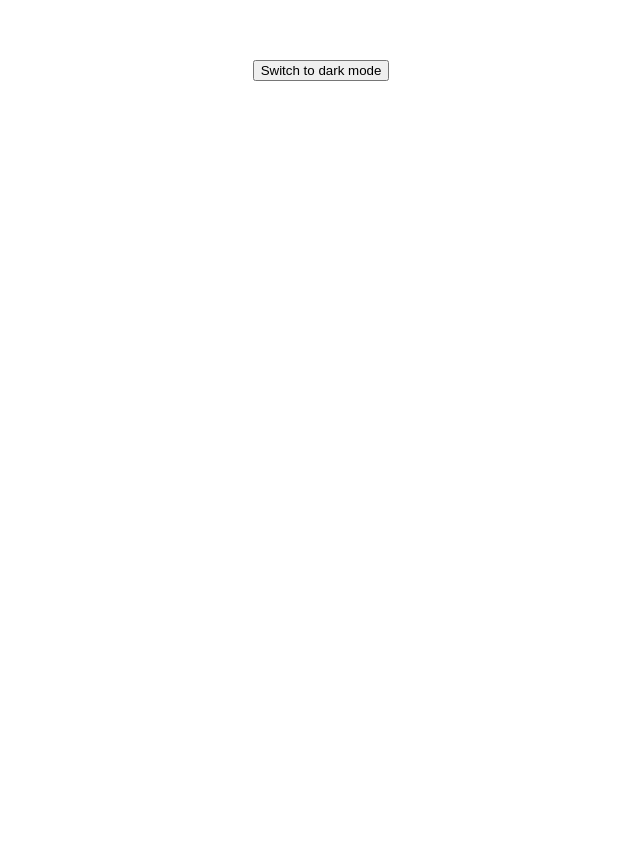
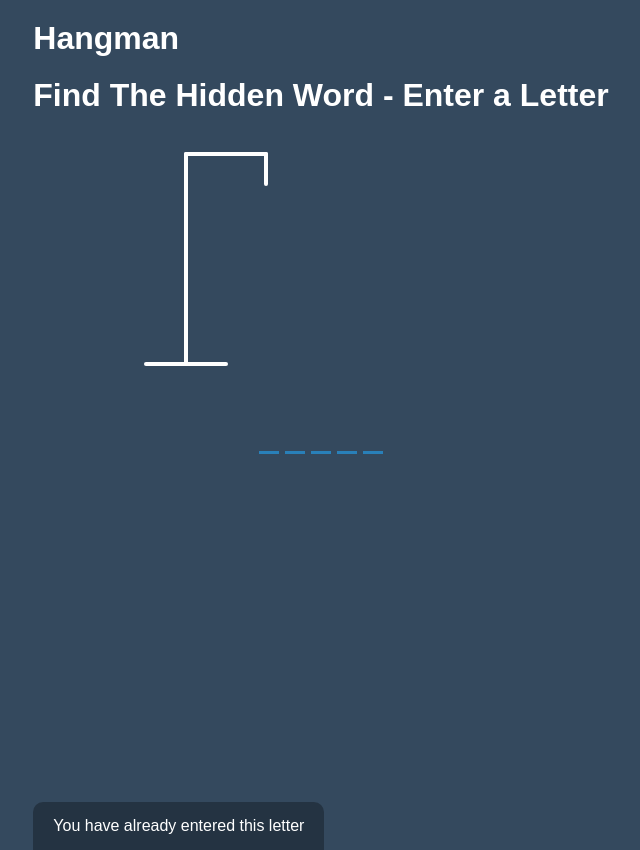
Before and after one commit to shuvo-sutradhar/vue-3, a Vue app: page / in a window 1280 px wide. Shown: the whole page, without its empty margins (319-959 px from the left). Before the commit the page ends 800 px from the top, so only its background shows below. Built offline with nearby package versions, Linux system fonts and the light colour scheme.

Commit message:
1st commit

```diff
--- a/src/App.vue
+++ b/src/App.vue
@@ -1,28 +1,73 @@
 <template>
-  <SettingsProvider>
-    <ThemeButton />
-  </SettingsProvider>
+  <Header />
+  <div class="game-container">
+    <Figure :wrong-count="wrongLetters.length" />
+    <WrongLetters :wrong-letters="wrongLetters" />
+    <Word :letters="letters" :correct-letters="correctLetters" />
+  </div>
+  <Popup :status="status" :word="word" @reset="reset" />
+  <Notification :show="notification" />
 </template>
 
 <script>
-
-  import SettingsProvider from './SettingsProvider.vue'
-  import ThemeButton from './ThemeButton.vue'
-
-  export default {
-    name: 'App',
-    components: { SettingsProvider, ThemeButton }
+import { computed, ref } from 'vue'
+import './assets/style.css'
+import Header from './components/Header'
+import Figure from './components/Figure'
+import WrongLetters from './components/WrongLetters'
+import Word from './components/Word'
+import Popup from './components/Popup'
+import Notification from './components/Notification'
+import onKeydown from './assets/onKeydown'
+const words = ['programming', 'vuejs', 'composition']
+const randomWord = () => words[Math.floor(Math.random() * words.length)]
+export default {
+  components: { Header, Figure, Word, WrongLetters, Popup, Notification },
+  setup() {
+    const word = ref(randomWord())
+    const guessedLetters = ref([])
+    const letters = computed(() => word.value.split(''))
+    const wrongLetters = computed(() =>
+      guessedLetters.value.filter(l => !letters.value.includes(l))
+    )
+    const correctLetters = computed(() =>
+      guessedLetters.value.filter(l => letters.value.includes(l))
+    )
+    const status = computed(() => {
+      if (wrongLetters.value.length === 6) return 'lose'
+      if (letters.value.every(l => correctLetters.value.includes(l)))
+        return 'win'
+      return ''
+    })
+    const reset = () => {
+      guessedLetters.value = []
+      word.value = randomWord()
+    }
+    const notification = ref(false)
+    const showNotification = () => {
+      notification.value = true
+      setTimeout(() => (notification.value = false), 2000)
+    }
+    onKeydown(event => {
+      const letter = event.key.toLowerCase()
+      if (event.keyCode < 65 || event.keyCode > 90) return
+      if (status.value) return
+      if (guessedLetters.value.includes(letter)) {
+        showNotification()
+        return
+      }
+      guessedLetters.value.push(letter)
+    })
+    return {
+      letters,
+      word,
+      wrongLetters,
+      correctLetters,
+      guessedLetters,
+      notification,
+      status,
+      reset
+    }
   }
-
+}
 </script>
-
-<style>
-#app {
-  font-family: Avenir, Helvetica, Arial, sans-serif;
-  -webkit-font-smoothing: antialiased;
-  -moz-osx-font-smoothing: grayscale;
-  text-align: center;
-  color: #2c3e50;
-  margin-top: 60px;
-}
-</style>
--- a/src/SettingsProvider.vue
+++ /dev/null
@@ -1,35 +0,0 @@
-<template>
-	<ThemeButton />
-</template>
-
-
-<script>
-	import {  provide, reactive, watch } from 'vue'
-	import ThemeButton from './ThemeButton.vue'
-
-	export default {
-		//"no-mixed-spaces-and-tabs": 0,
-		components: {
-		    ThemeButton
-		  },
-		setup() {
-
-
-			const settings = reactive({
-				theme: 'light'
-			})
-
-			//The provide API is a function we use to define the data we want to be passed down to a child component.
-			provide('settings', settings);
-
-			watch(settings, settings => {
-				console.log(`SettingsProvider: theme has been switched to ${settings.theme} mode.`)
-			})
-
-		}
-	}
-</script>
-
-<style scoped>
-
-</style>
--- a/src/ThemeButton.vue
+++ /dev/null
@@ -1,35 +0,0 @@
-
-
-<template>
-	<button :class="{ 'dark-mode' : settings.theme === 'dark' }" @click="toggleMode">
-		Switch to {{ oppsiteTheme }} mode
-	</button>
-</template>
-
-
-<script>
-
-	import { inject, computed } from 'vue'
-	export default {
-		setup() {
-			const settings = inject('settings')
-
-			const oppsiteTheme = computed(() =>
-				settings.theme === 'dark' ? 'light' : 'dark'
-			)
-
-			const toggleMode = () => {
-				settings.theme = oppsiteTheme.value
-			}
-			return { settings, oppsiteTheme, toggleMode }
-		}
-	}
-</script>
-
-
-<style scoped>
-.dark-mode {
-	color: white;
-	background-color: black;
-}
-</style>
--- /dev/null
+++ b/src/assets/onKeydown.js
@@ -0,0 +1,11 @@
+import { onMounted, onUnmounted } from 'vue'
+
+export default function onKeyDown(handler) {
+  onMounted(() => {
+    window.addEventListener('keydown', handler)
+  })
+
+  onUnmounted(() => {
+    window.removeEventListener('keydown', handler)
+  })
+}
--- /dev/null
+++ b/src/assets/style.css
@@ -0,0 +1,130 @@
+* {
+  box-sizing: border-box;
+}
+
+body {
+  background-color: #34495e;
+  color: #fff;
+  font-family: Arial, Helvetica, sans-serif;
+  display: flex;
+  flex-direction: column;
+  align-items: center;
+  height: 80vh;
+  margin: 0;
+  overflow: hidden;
+}
+
+h1 {
+  margin: 20px 0 0;
+}
+
+.game-container {
+  padding: 20px 30px;
+  position: relative;
+  margin: auto;
+  height: 350px;
+  width: 450px;
+}
+
+.figure-container {
+  fill: transparent;
+  stroke: #fff;
+  stroke-width: 4px;
+  stroke-linecap: round;
+}
+
+.figure-part {
+  display: none;
+}
+
+.wrong-letters-container {
+  position: absolute;
+  top: 20px;
+  right: 20px;
+  display: flex;
+  flex-direction: column;
+  text-align: right;
+}
+
+.wrong-letters-container p {
+  margin: 0 0 5px;
+}
+
+.wrong-letters-container span {
+  font-size: 24px;
+}
+
+.word {
+  display: flex;
+  position: absolute;
+  bottom: 10px;
+  left: 50%;
+  transform: translateX(-50%);
+}
+
+.letter {
+  border-bottom: 3px solid #2980b9;
+  display: inline-flex;
+  font-size: 30px;
+  align-items: center;
+  justify-content: center;
+  margin: 0 3px;
+  height: 50px;
+  width: 20px;
+}
+
+.popup-container {
+  background-color: rgba(0, 0, 0, 0.3);
+  position: fixed;
+  top: 0;
+  bottom: 0;
+  left: 0;
+  right: 0;
+  display: flex;
+  /* display: none; */
+  align-items: center;
+  justify-content: center;
+}
+
+.popup {
+  background: #2980b9;
+  border-radius: 5px;
+  box-shadow: 0 15px 10px 3px rgba(0, 0, 0, 0.1);
+  padding: 20px;
+  text-align: center;
+}
+
+.popup button {
+  cursor: pointer;
+  background-color: #fff;
+  color: #2980b9;
+  border: 0;
+  margin-top: 20px;
+  padding: 12px 20px;
+  font-size: 16px;
+}
+
+.popup button:active {
+  transform: scale(0.98);
+}
+
+.popup button:focus {
+  outline: 0;
+}
+
+.notification-container {
+  background-color: rgba(0, 0, 0, 0.3);
+  border-radius: 10px 10px 0 0;
+  padding: 15px 20px;
+  position: absolute;
+  bottom: -50px;
+  transition: transform 0.3s ease-in-out;
+}
+
+.notification-container p {
+  margin: 0;
+}
+
+.notification-container.show {
+  transform: translateY(-50px);
+}
--- /dev/null
+++ b/src/components/Figure.vue
@@ -0,0 +1,35 @@
+<template>
+  <svg height="250" width="200" class="figure-container">
+    <!-- Rod -->
+    <line x1="60" y1="20" x2="140" y2="20" />
+    <line x1="140" y1="20" x2="140" y2="50" />
+    <line x1="60" y1="20" x2="60" y2="230" />
+    <line x1="20" y1="230" x2="100" y2="230" />
+
+    <!-- Head -->
+    <circle v-if="lte(1)" cx="140" cy="70" r="20" />
+    <!-- Body -->
+    <line v-if="lte(2)" x1="140" y1="90" x2="140" y2="150" />
+    <!-- Arms -->
+    <line v-if="lte(3)" x1="140" y1="120" x2="120" y2="100" />
+    <line v-if="lte(4)" x1="140" y1="120" x2="160" y2="100" />
+    <!-- Legs -->
+    <line v-if="lte(5)" x1="140" y1="150" x2="120" y2="180" />
+    <line v-if="lte(6)" x1="140" y1="150" x2="160" y2="180" />
+  </svg>
+</template>
+
+<script>
+
+	export default {
+		props: {
+			wrongCount:  { tpe: Number, default: 0 }
+		},
+
+		setup(props) {
+			const lte = num => props.wrongCount >= num
+    		return { lte }
+		}
+	}
+
+</script>
--- /dev/null
+++ b/src/components/Header.vue
@@ -0,0 +1,4 @@
+<template>
+	<h1>Hangman</h1>
+	<h1>Find The Hidden Word - Enter a Letter</h1>
+</template>
--- /dev/null
+++ b/src/components/Notification.vue
@@ -0,0 +1,11 @@
+<template>
+  <div class="notification-container" :class="show ? 'show' : ''">
+    <p>You have already entered this letter</p>
+  </div>
+</template>
+
+<script>
+export default {
+  props: { show: { type: Boolean, default: false } }
+}
+</script>
--- /dev/null
+++ b/src/components/Popup.vue
@@ -0,0 +1,28 @@
+<template>
+  <div v-if="finalMessage" class="popup-container" id="popup-container">
+    <div class="popup">
+      <h2>{{ finalMessage }}</h2>
+      <h3 v-show="status === 'lose'">...the word was: {{ word }}</h3>
+      <button @click="reset">Play Again</button>
+    </div>
+  </div>
+</template>
+
+<script>
+import { computed } from 'vue'
+export default {
+  props: {
+    status: { type: String, default: '' },
+    word: { type: String, default: '' }
+  },
+  setup(props, { emit }) {
+    const finalMessage = computed(() => {
+      if (props.status === 'win') return 'Congratulations! You won! 😃'
+      if (props.status === 'lose') return 'Unfortunately you lost. 😕'
+      return ''
+    })
+    const reset = () => emit('reset')
+    return { finalMessage, reset }
+  }
+}
+</script>
--- /dev/null
+++ b/src/components/Word.vue
@@ -0,0 +1,16 @@
+<template>
+  <div class="word">
+    <span class="letter" v-for="(letter, i) in letters" :key="i">
+      {{ correctLetters.includes(letter) ? letter : '' }}
+    </span>
+  </div>
+</template>
+
+<script>
+export default {
+  props: {
+    letters: { type: Array, required: true },
+    correctLetters: { type: Array, default: () => [] }
+  }
+}
+</script>
--- /dev/null
+++ b/src/components/WrongLetters.vue
@@ -0,0 +1,20 @@
+<template>
+	<div class="wrong-letter-container">
+		<div class="wrong-letters">
+			<p v-show="wrongLetters.length > 0">Wrong</p>
+			<span v-for="(letter, i) in wrongLetters" :key="letter">
+				{{ letter }}
+				{{ i === wrongLetters.length - 1 ? '' : ', ' }}
+			</span>
+		</div>
+	</div>
+</template>
+
+<script>
+	export default {
+		props: {
+			wrongLetters: { type: Array, default: () => [] }
+		}
+
+	}
+</script>
```
